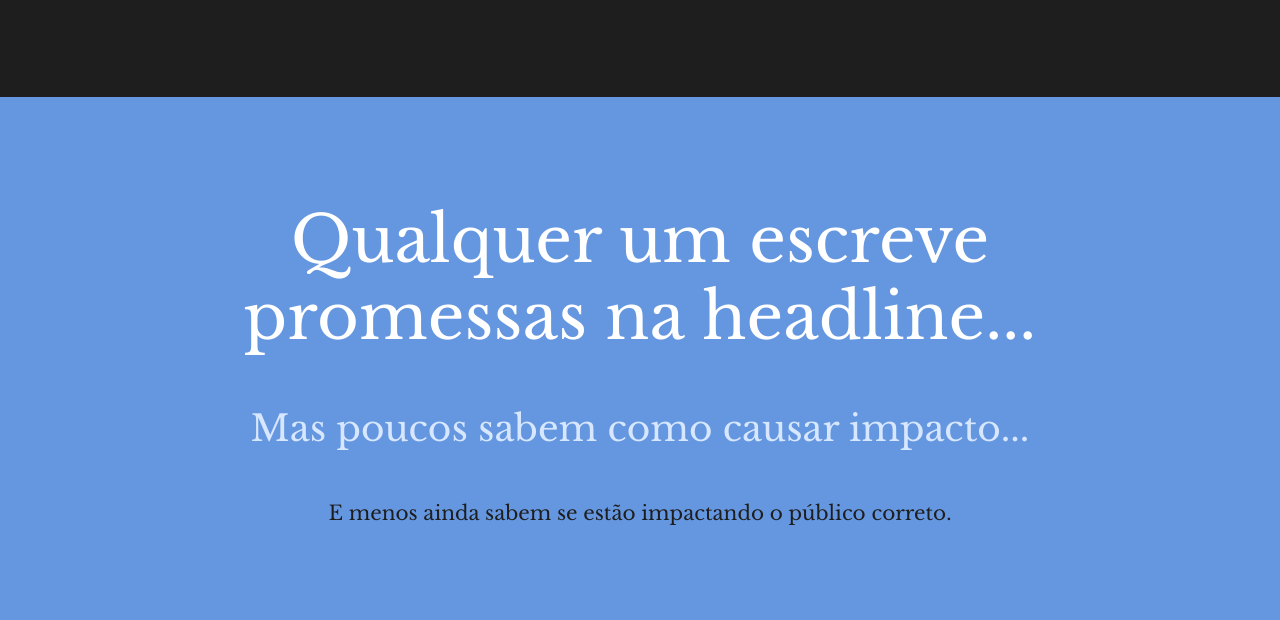
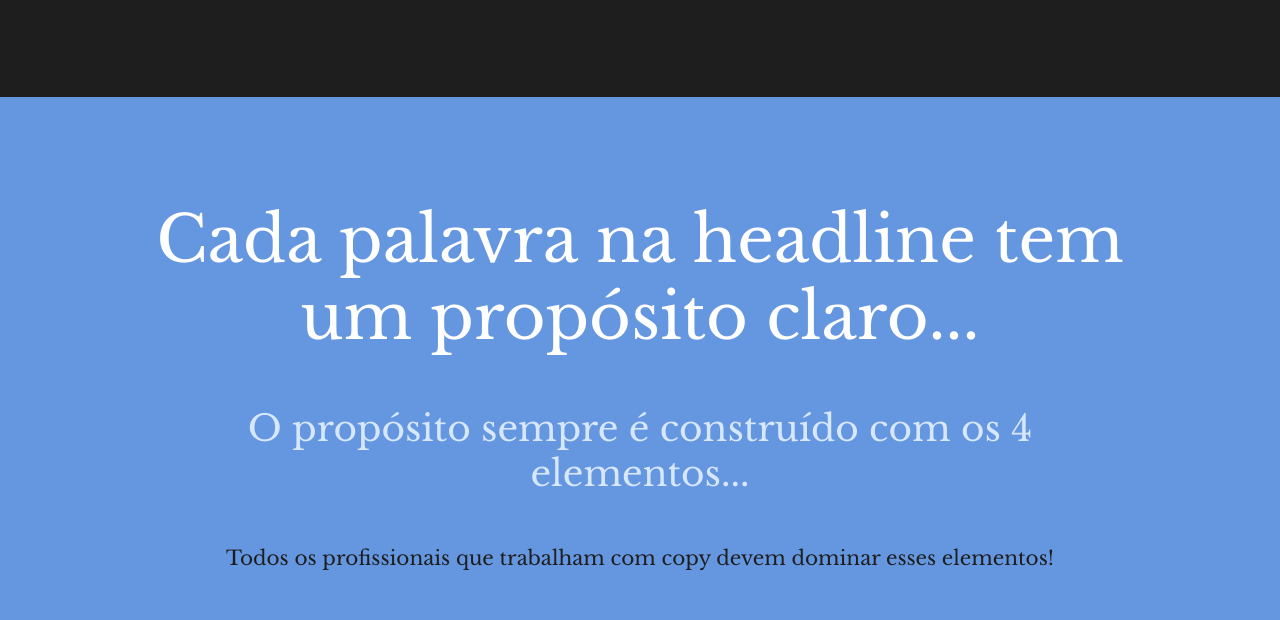
Before and after one commit to xandreafonso/cursoheadlines-pv, a website built with Vite: page index.html in a window 1280 px wide. Shown: the part 1523-2143 px from the top of the page. Built offline with nearby package versions, Linux system fonts and the light colour scheme.

Commit message:
alterando a seção com o silogismo

```diff
--- a/docker-compose.yml
+++ b/docker-compose.yml
@@ -2,7 +2,7 @@ version: "3.3"
 
 services:
   cursoheadlines-pv:
-    image: cursoheadlines-pv
+    image: xandreafonso/cursoheadlines-pv
     container_name: cursoheadlines-pv
     networks:
       - cursoheadlines-pv-net
--- a/index.html
+++ b/index.html
@@ -58,7 +58,7 @@
       <div class="section-center problem__center">
         <div class="problem__question">
           <h2 class="problem__question-title title2">
-            <strong class="problem__question-title-highlight">Você acha que consegue</strong> enxergar (e definir) estes elementos nas headlines que lê e faz?
+            <strong class="problem__question-title-highlight">Você acha que consegue</strong> enxergar (e definir) estes 4 elementos nas headlines que lê e faz?
           </h2>
 
           <p class="problem__question-description text">
@@ -96,9 +96,9 @@
 
     <section class="section provocation">
       <div class="section-center provocation__center">
-        <div class="provocation__part title provocation__part1">Qualquer um escreve promessas na headline...</div>
-        <div class="provocation__part provocation__part2">Mas poucos sabem como causar impacto...</div>
-        <div class="provocation__part provocation__part3">E menos ainda sabem se estão impactando o público correto.</div>
+        <div class="provocation__part title provocation__part1">Cada palavra na headline tem um propósito claro...</div>
+        <div class="provocation__part provocation__part2">O propósito sempre é construído com os 4 elementos...</div>
+        <div class="provocation__part provocation__part3">Todos os profissionais que trabalham com copy devem dominar esses elementos!</div>
       </div>
     </section>
 
```
Also changed, not shown: README.md.
